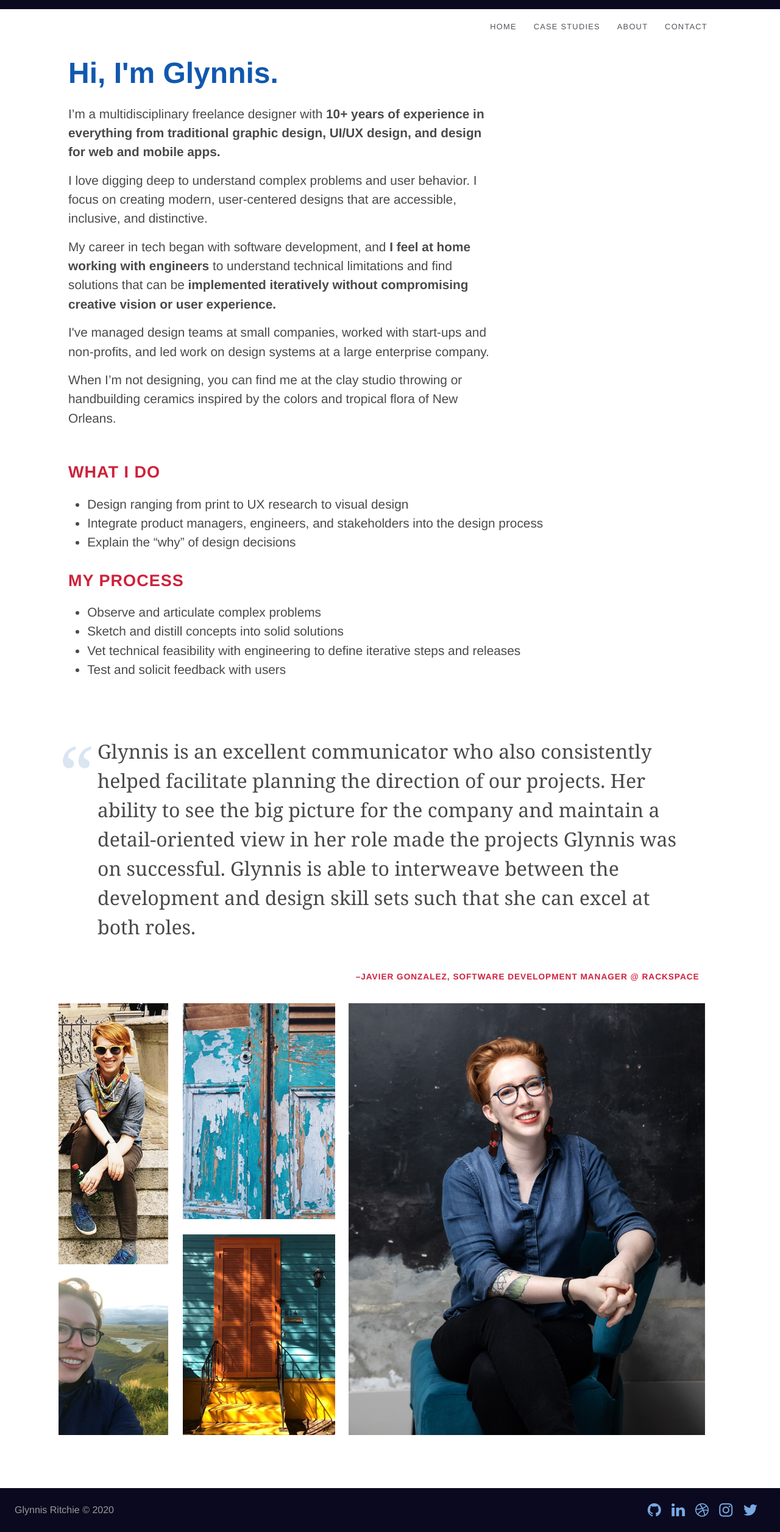
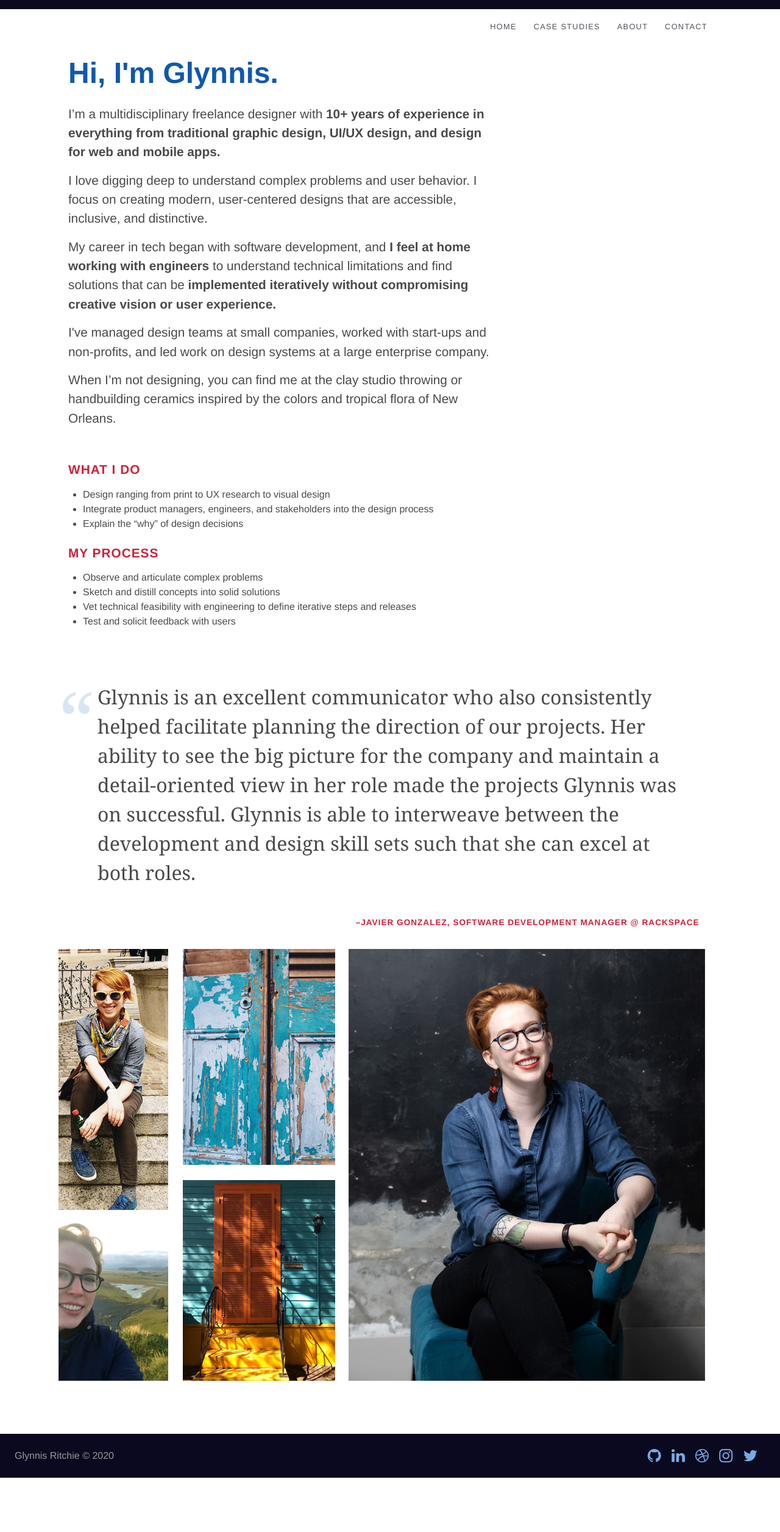
Before and after one commit to glynnis/glynn.is, a Jekyll site: the page built from about.html, in a window 1280 px wide. Shown: the whole page at 61% size. Built offline with Jekyll 4.4.1, drawn with Linux system fonts in a browser that asks for light colours; nearby versions of some CDN libraries; some web fonts are replaced; after the commit the page ends 2423 px from its top, so only the background shows below that.

Commit message:
Change text size

```diff
--- a/about.html
+++ b/about.html
@@ -36,7 +36,7 @@ title: About | Glynnis Ritchie
     </p>
   </div>
 
-  <div class="about-lists large-body-text">
+  <div class="about-lists">
     <h2 class="sub-header">What I do</h2>
     <ul>
       <li>Design ranging from print to UX research to visual design</li>
```
